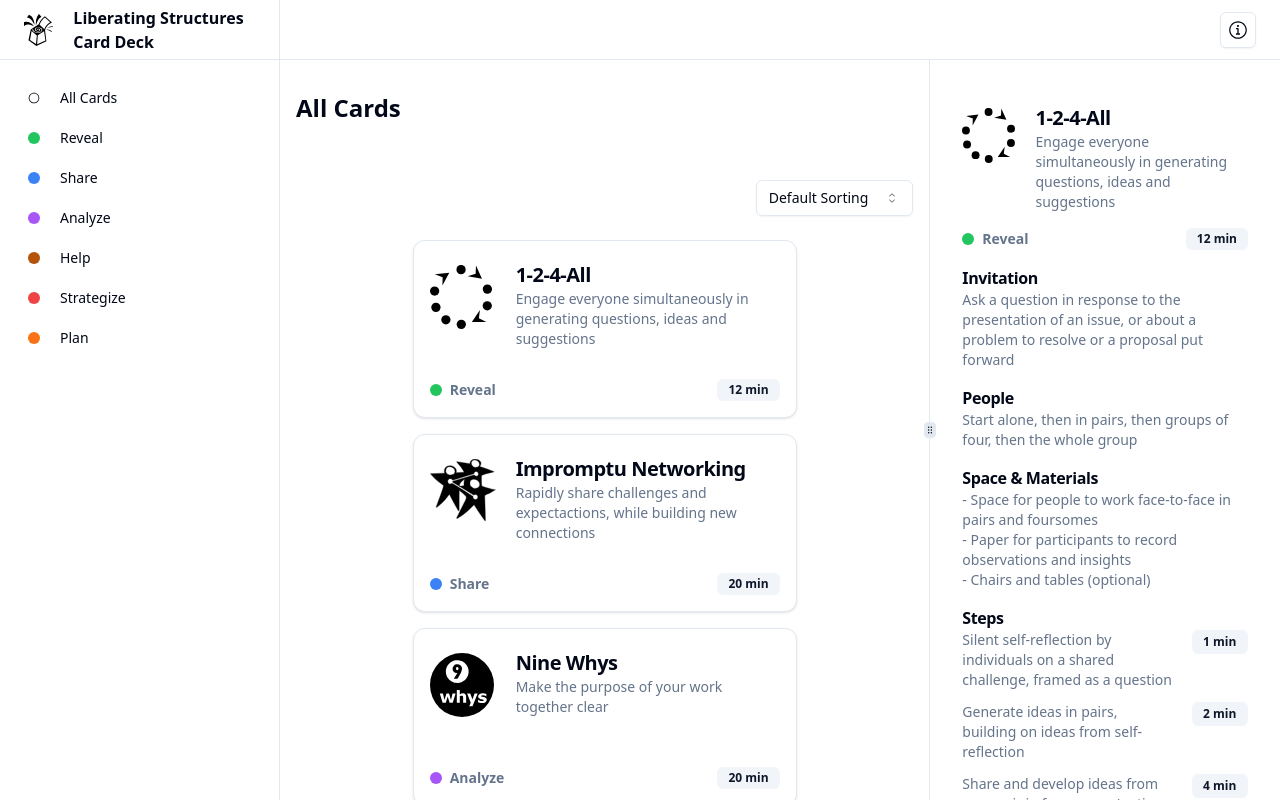
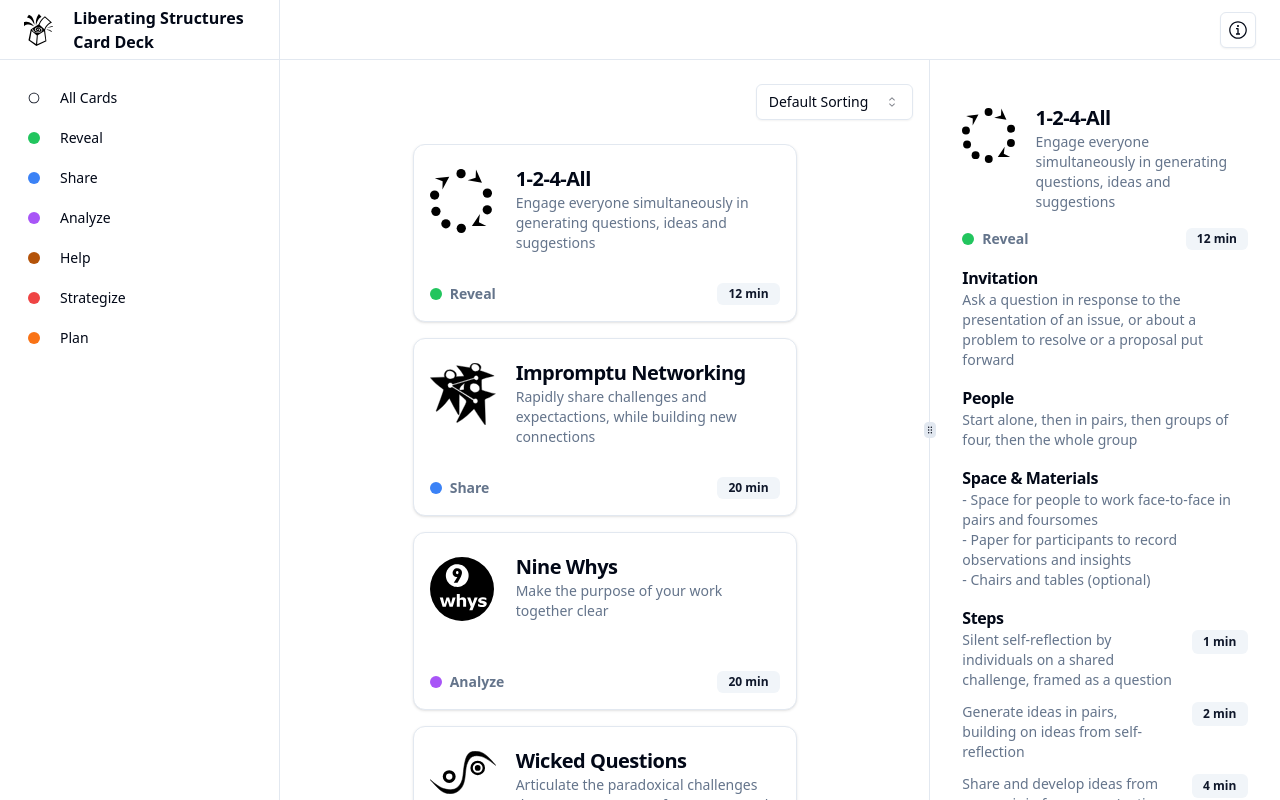
Before and after one commit to vpapadopou/ls-cards-online, a React (Vite) app: page / in a window 1280 px wide. Built offline with nearby package versions, Linux system fonts and the light colour scheme.

Commit message:
Removed selected category title

```diff
--- a/src/pages/Cards.jsx
+++ b/src/pages/Cards.jsx
@@ -5,24 +5,12 @@ import CardDeckDetails from '@/components/CardDeck/CardDeckDetails';
 
 import { ResizableHandle, ResizablePanel, ResizablePanelGroup } from '@/components/ui/resizable';
 
-import { useCardStore } from '@/hooks/use-card-store';
-
-import { getCategoryById } from '@/services/card-categories';
-
 function Cards() {
-  const selectedCategoryId = useCardStore((state) => state.selectedCategoryId);
-  const { title: selectedCategoryTitle } = getCategoryById(selectedCategoryId);
-
   return (
     <ResizablePanelGroup direction="horizontal">
       {/* Left panel (card grid) */}
       <ResizablePanel defaultSize={65}>
         <div className="flex flex-col">
-          {/* Selected category title */}
-          <div className="px-4 py-8">
-            <h1 className="text-lg font-semibold md:text-2xl">{selectedCategoryTitle}</h1>
-          </div>
-          {/* /Selected category title */}
           {/* Card deck */}
           <CardDeck />
           {/* /Card deck */}
```
